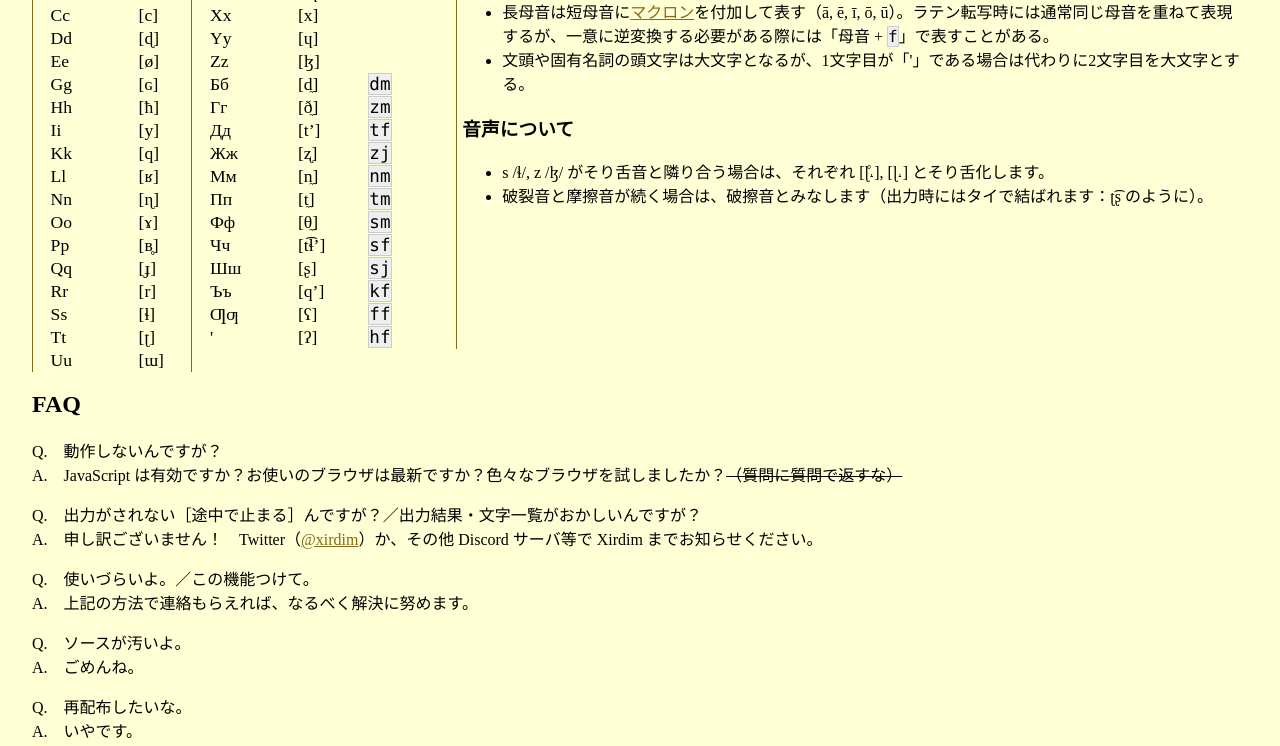
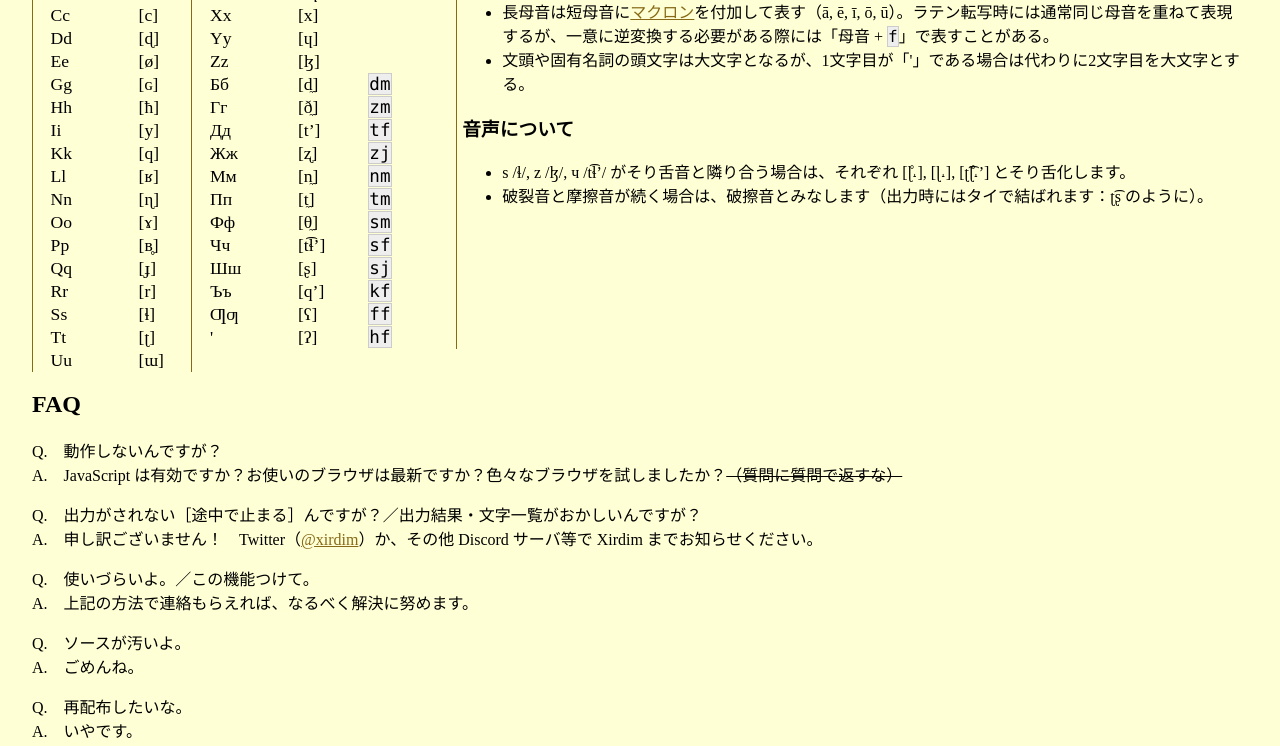
Before and after one commit to Bixic-org/affr, a plain HTML site: page kb/index.html in a window 1280 px wide. Shown: the part 1021-1767 px from the top of the page. Drawn offline with Linux system fonts and the light colour scheme.

Commit message:
オエル語発音についての説明書きの更新

```diff
--- a/kb/index.html
+++ b/kb/index.html
@@ -143,7 +143,7 @@
           </ul>
           <h3 id="phonetic">音声について</h3>
           <ul>
-            <li>s /ɬ/, z /ɮ/ がそり舌音と隣り合う場合は、それぞれ [ɭ̊˔], [ɭ˔] とそり舌化します。</li>
+            <li>s /ɬ/, z /ɮ/, ч /t͡ɬʼ/ がそり舌音と隣り合う場合は、それぞれ [ɭ̊˔], [ɭ˔], [ʈ͡ɭ̊˔ʼ] とそり舌化します。</li>
             <li>破裂音と摩擦音が続く場合は、破擦音とみなします（出力時にはタイで結ばれます：ʈ͡ʂ のように）。</li>
           </ul>
         </div>
```
